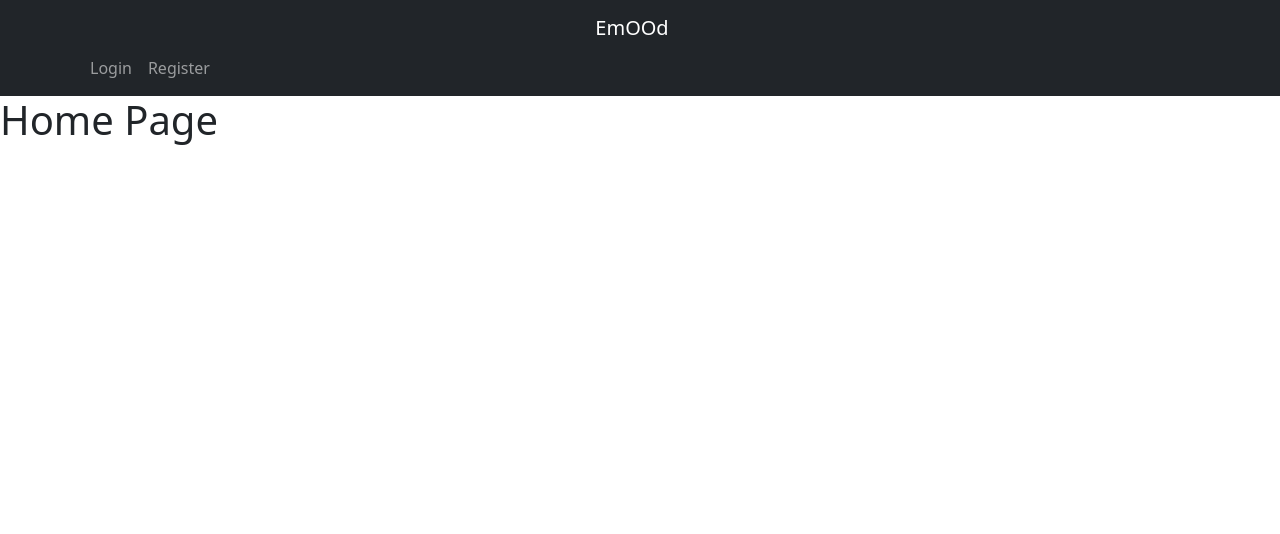
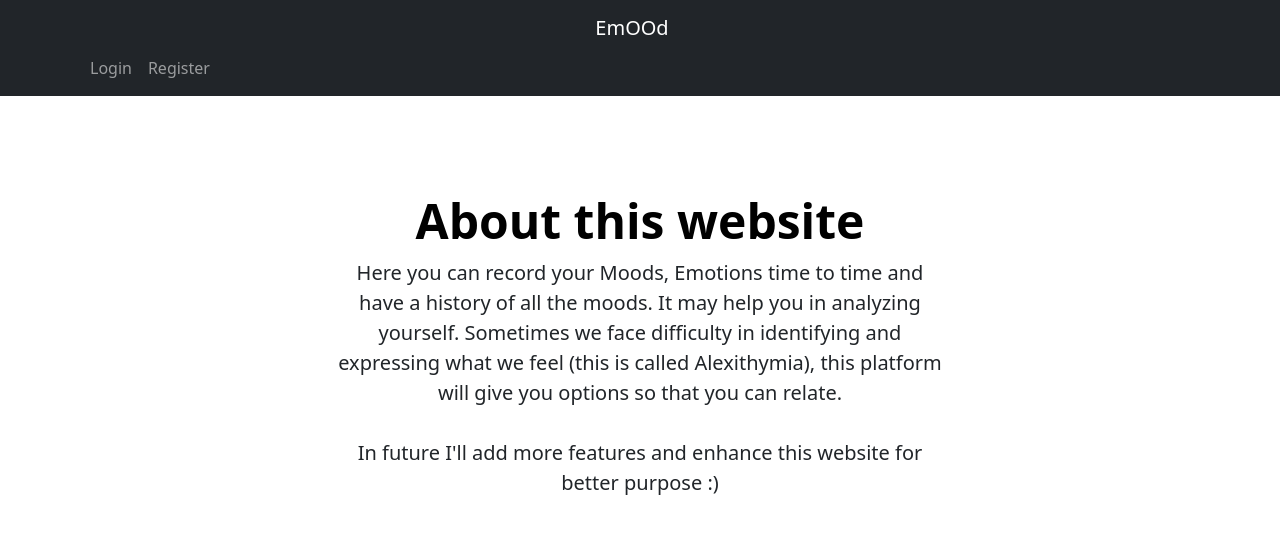
Before and after one commit to chiragmalik2612/EmOOd, a React (Vite) app in the folder EmOOd/: page / in a window 1280 px wide. Shown: the top 534 px of the page. Built offline with nearby package versions, Linux system fonts and the light colour scheme; no server answers.

Commit message:
Emotion History done

```diff
--- a/EmOOd/src/App.jsx
+++ b/EmOOd/src/App.jsx
@@ -18,9 +18,6 @@ function App() {
   return (
     <>
       <MyNavbar/>
-      {/* <EmotionInfo/>
-      <EmotionList/>
-      <EmotionHistory/> */}
       <Routes>
       <Route path="/" element={<HomePage/>} />
       <Route path="/login" element={<LoginPage />} />
--- a/EmOOd/src/components/AddMood.jsx
+++ b/EmOOd/src/components/AddMood.jsx
@@ -3,7 +3,7 @@ import EmotionList from "./EmotionList"
 const AddMood = () => {
   return (
     <div>
-      <h1>How are you feeling right now</h1>
+      <h2 style={{textAlign:"center", margin:"2rem"}}>How are you feeling right now</h2>
       <EmotionList/>
     </div>
   )
--- a/EmOOd/src/components/EmotionCard.jsx
+++ b/EmOOd/src/components/EmotionCard.jsx
@@ -9,7 +9,6 @@ const EmotionCard = ({ emotionWord, emotionClicked }) => {
                 alignItems: 'center',
                 minHeight: 100,
                 minWidth: 120,
-                // padding: 30,
                 margin: "20px",
                 color: "black",
                 textAlign: "center",
--- a/EmOOd/src/components/EmotionHistory.jsx
+++ b/EmOOd/src/components/EmotionHistory.jsx
@@ -3,8 +3,8 @@ import { Line } from "react-chartjs-2";
 import { Chart, registerables } from 'chart.js';
 Chart.register(...registerables);
 
-import { getFirestore, collection, addDoc, getDocs, onSnapshot } from 'firebase/firestore'
-import { getStorage, ref, uploadBytes } from 'firebase/storage'
+import { getFirestore, collection, getDocs, onSnapshot } from 'firebase/firestore'
+import { getStorage,} from 'firebase/storage'
 
 import { useFirebase } from "../context/firebase"
 import { getAuth } from 'firebase/auth';
@@ -23,11 +23,12 @@ const EmotionHistory = () => {
     const firebase = useFirebase();
     const firebaseAuth = getAuth();
 
-    const colRef = collection(firestore, `UserData/${firebaseAuth.currentUser}/user-emotions`)
+    const docRef = collection(firestore, `UserData/${firebaseAuth.currentUser}/user-emotions`)
 
     useEffect(() => {
 
-        onSnapshot(colRef, (items) => {
+        getDocs(docRef)
+            .then((items) => {
                 setLoading(false);
                 const emotionData = [];
                 const labels = [];
@@ -58,9 +59,9 @@ const EmotionHistory = () => {
             },
                 (err) => {
                     console.log(`Encountered error: ${err}`);
-            }
-        );
-    }, [])
+                })
+        ;
+    }, [positiveDataArray,negativeDataArray])
 
     const data = {
         labels: labels,
@@ -112,25 +113,15 @@ const EmotionHistory = () => {
             }}>
                 {loading ? (
                     <div >
-                        <h5 style={{ marginTop: "10px" }}>Loading your emotion history</h5>
-                        {/* <HashLoader
-                            color={color}
-                            loading={loading}
-                            style={{
-                                display: "block",
-                                margin: "0 auto",
-                                margintop: "30px"
-                            }}
-                            size={100}
-                        /> */}
+                        <h5 style={{ marginTop: "10rem", textAlign:"center",  }}>Loading your emotion history</h5>
                     </div>
                 ) : (
                     <div>
-                        <h5 style={{ marginTop: "10px" }}>Your emotion history</h5>
+                        <h5 style={{ marginTop: "10px", textAlign:"center" }}>Your emotion history</h5>
 
                         <div style={{ maxHeight: "40vh", overflowY: "scroll" }}>
                             {emotions.map((item) => {
-                                console.log(`${item} = ${item.color}`);
+                                //console.log(`${item} = ${item.color}`);
                                 return (
                                     <div
                                         style={{
--- a/EmOOd/src/components/HomePage.jsx
+++ b/EmOOd/src/components/HomePage.jsx
@@ -1,11 +1,23 @@
 import React from 'react'
 
+import { Link } from 'react-router-dom'
+
 const HomePage = () => {
-  return (
-    <div>
-      <h1>Home Page</h1>
-    </div>
-  )
+    return (
+        <div >
+            <div className="px-4 py-5 my-5 text-center">
+                <h1 className="display-5 fw-bold text-body-emphasis">About this website</h1>
+                <div className="col-lg-6 mx-auto">
+                    <p className="lead mb-4">Here you can record your Moods, Emotions time to time and have a history of all the moods. It may help you in analyzing yourself.
+                        Sometimes we face difficulty in identifying and expressing what we feel (this is called <b>Alexithymia</b>), this platform will give you options so that you can relate.
+                        <br></br>
+                        <br></br>
+                        In future I'll add more features and enhance this website for better purpose :)
+                    </p>
+                </div>
+            </div>
+        </div>
+    )
 }
 
 export default HomePage
--- a/EmOOd/src/components/Logout.jsx
+++ b/EmOOd/src/components/Logout.jsx
@@ -1,11 +1,15 @@
+import {  useNavigate } from "react-router-dom"
+import { useEffect } from "react"
 
 const Logout = () => {
+    const navigate = useNavigate()
 
     return (
-        <div className="mt-5">
-            <h1>LogOut</h1>
-        </div>
+        useEffect(() => {
+            navigate('/')
+        })
     )
+
 }
 
 export default Logout
--- a/EmOOd/src/context/firebase.jsx
+++ b/EmOOd/src/context/firebase.jsx
@@ -70,10 +70,6 @@ export const FirebaseProvider = (props) => {
 
     const isLoggedIn = user ? true : false
 
-    // console.log(firebaseAuth)
-    // console.log(firebaseApp)
-    // console.log("User = ", user)
-
 
     return (<FirebaseContext.Provider value={{
         signupUserWithEmailAndPassword,
```
Also changed, not shown: EmOOd/src/components/EmotionDescription/definition.jsx (+0 -16 lines), EmOOd/src/components/EmotionList.jsx (+2 -9 lines), EmOOd/src/components/Navbar.jsx (+9 -6 lines). Lines whose indentation alone changed are shown as unchanged.
